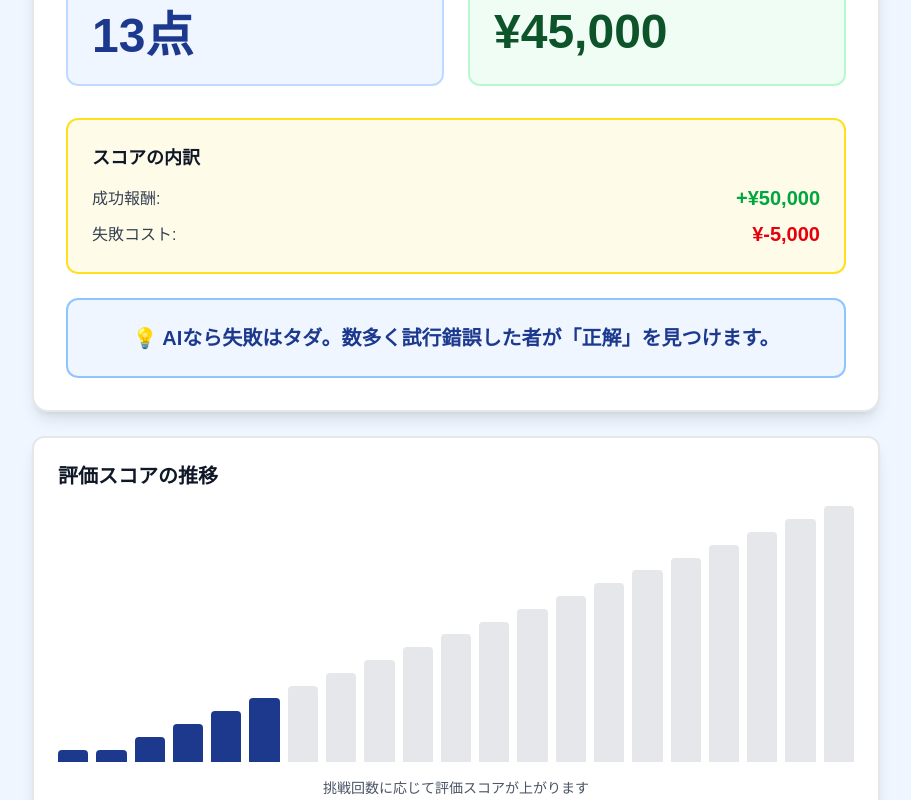
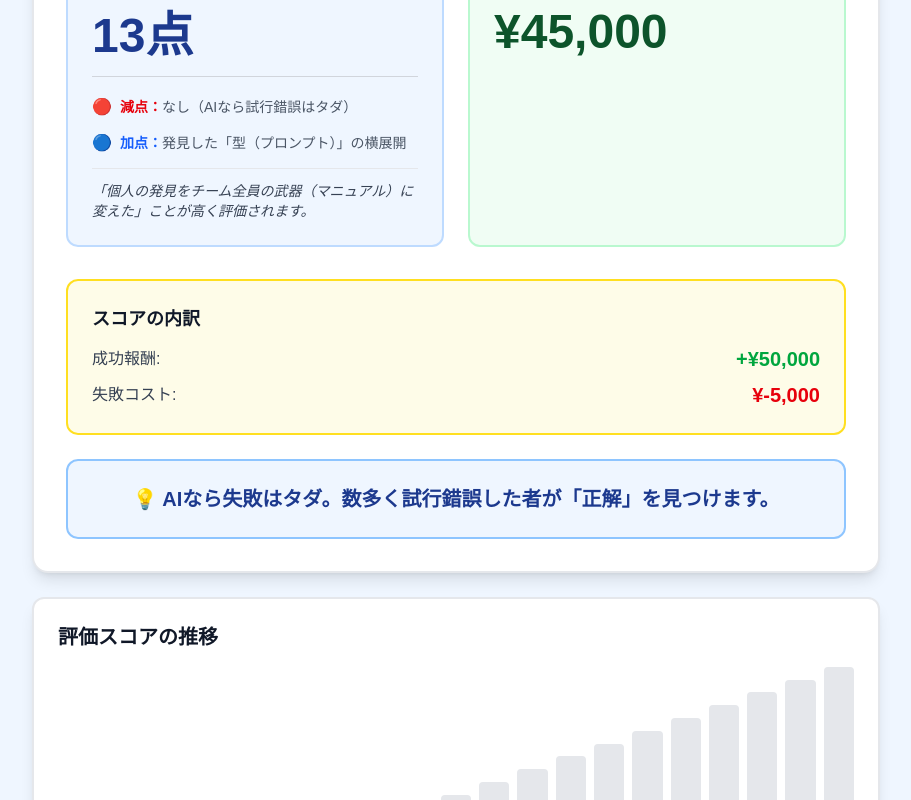
Before and after one commit to h-suzuki-4079/stealth-dx-tool, a Next.js app: page / in a window 1280 px wide. Shown: the part 2200-3000 px from the top of the page, without its empty margins (184-1095 px from the left). Built offline with nearby package versions, Linux system fonts and the light colour scheme.

Commit message:
update step 2 text logic

```diff
--- a/src/components/Step2EvaluationSimulator.tsx
+++ b/src/components/Step2EvaluationSimulator.tsx
@@ -96,7 +96,7 @@ export const Step2EvaluationSimulator: React.FC = () => {
             min={0}
             max={20}
             step={1}
-            label="社員の挑戦回数（失敗含む）"
+            label="業務改善の「実験」回数（プロンプト試行など）"
           />
         </div>
 
@@ -129,11 +129,63 @@ export const Step2EvaluationSimulator: React.FC = () => {
             >
               {result.evaluationScore}点
             </p>
-            {mode === 'showa' && (
-              <p className="text-sm text-gray-600 mt-2">
-                「またミスしやがって！」と減点される
-              </p>
-            )}
+
+            {/* 評価スコアの内訳 */}
+            <div className="mt-4 space-y-2 pt-4 border-t border-gray-300">
+              {mode === 'showa' ? (
+                <>
+                  <div className="flex items-start gap-2">
+                    <span className="text-red-600">🔴</span>
+                    <div className="flex-1">
+                      <span className="text-sm text-gray-600">
+                        <span className="font-semibold text-red-600">減点：</span>
+                        失敗による手戻りコスト（残業代増）
+                      </span>
+                    </div>
+                  </div>
+                  <div className="flex items-start gap-2">
+                    <span className="text-blue-600">🔵</span>
+                    <div className="flex-1">
+                      <span className="text-sm text-gray-600">
+                        <span className="font-semibold text-blue-600">加点：</span>
+                        なし（現状維持が目標）
+                      </span>
+                    </div>
+                  </div>
+                  <div className="mt-3 pt-3 border-t border-gray-200">
+                    <p className="text-sm text-gray-700 italic">
+                      「余計なことをしてミスするくらいなら、何もしない方がマシ」と判断されます。
+                    </p>
+                  </div>
+                </>
+              ) : (
+                <>
+                  <div className="flex items-start gap-2">
+                    <span className="text-red-600">🔴</span>
+                    <div className="flex-1">
+                      <span className="text-sm text-gray-600">
+                        <span className="font-semibold text-red-600">減点：</span>
+                        なし（AIなら試行錯誤はタダ）
+                      </span>
+                    </div>
+                  </div>
+                  <div className="flex items-start gap-2">
+                    <span className="text-blue-600">🔵</span>
+                    <div className="flex-1">
+                      <span className="text-sm text-gray-600">
+                        <span className="font-semibold text-blue-600">加点：</span>
+                        発見した「型（プロンプト）」の横展開
+                      </span>
+                    </div>
+                  </div>
+                  <div className="mt-3 pt-3 border-t border-gray-200">
+                    <p className="text-sm text-gray-700 italic">
+                      「個人の発見をチーム全員の武器（マニュアル）に変えた」ことが高く評価されます。
+                    </p>
+                  </div>
+                </>
+              )}
+            </div>
           </div>
 
           <div
@@ -259,8 +311,8 @@ export const Step2EvaluationSimulator: React.FC = () => {
         </div>
         <div className="mt-4 text-sm text-gray-600 text-center">
           {mode === 'showa'
-            ? '挑戦回数が増えるほど評価スコアが下がります'
-            : '挑戦回数に応じて評価スコアが上がります'}
+            ? '実験回数が増えるほど評価スコアが下がります'
+            : '実験回数に応じて評価スコアが上がります'}
         </div>
       </div>
     </div>
```
